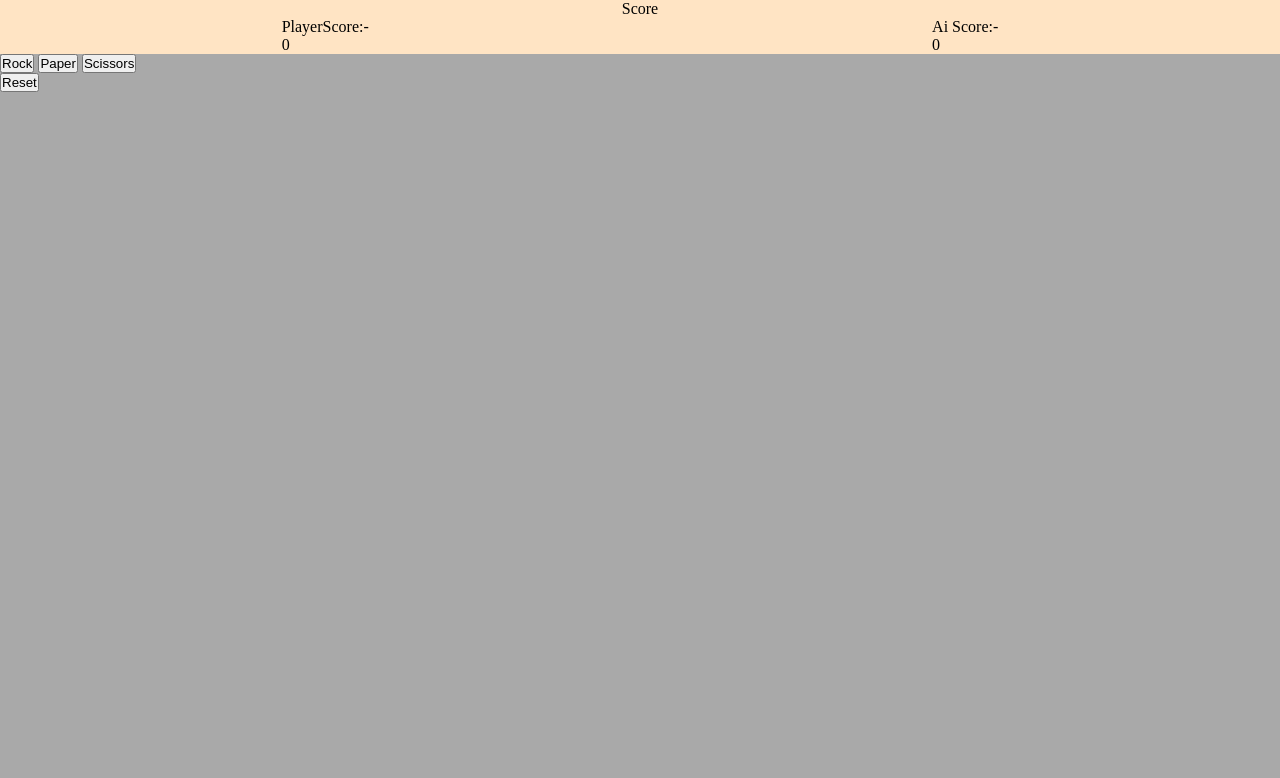
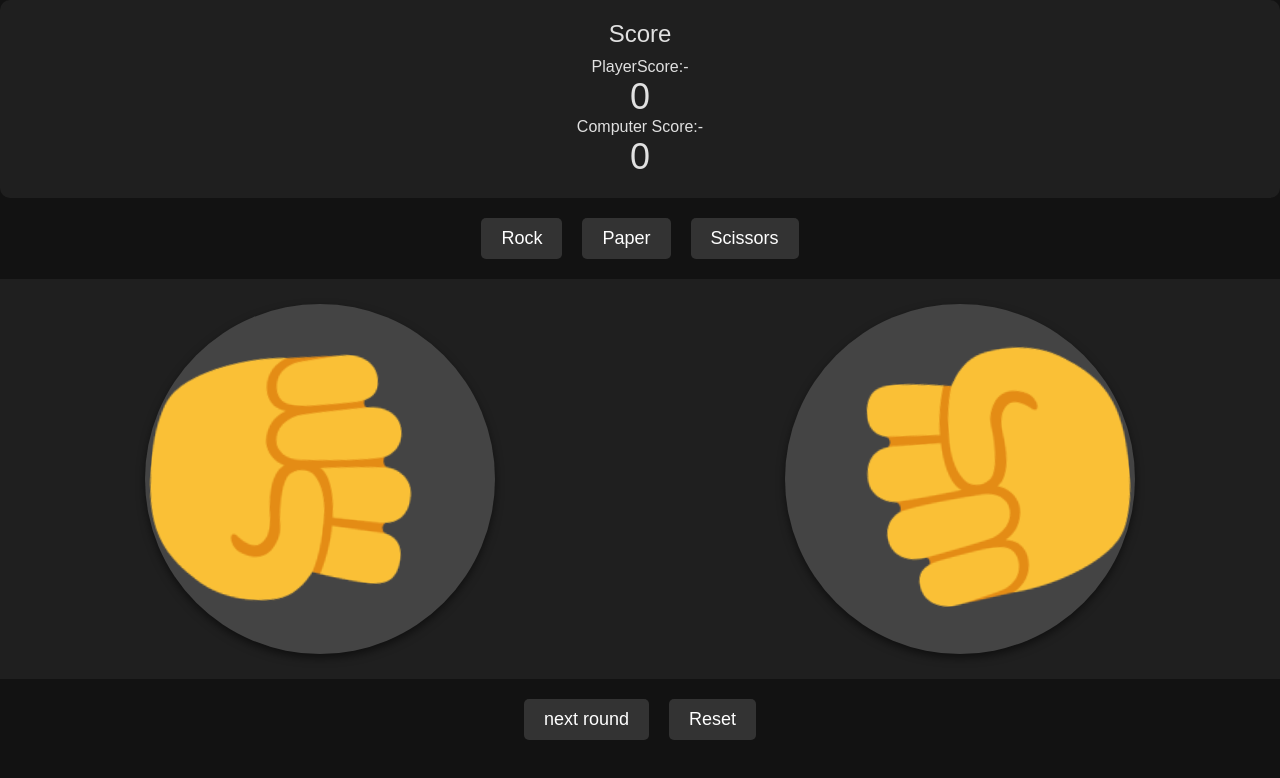
Before and after one commit to Aryan2807-hub/better_rock_paper_scissors, a plain HTML site: page index.html in a window 1280 px wide. Both pictures are taken after a click on the button "Rock". Drawn offline with Linux system fonts and the light colour scheme.

Commit message:
prefinal

```diff
--- a/index.html
+++ b/index.html
@@ -13,7 +13,7 @@
             <span>PlayerScore:-</span><div id="plscr"></div>
         </div>
         <div id="computer">
-            <p>Ai Score:- <div id="aiscr"></div></p>
+            <p>Computer Score:- <div id="aiscr"></div></p>
         </div>
     </div>
     <div class="buttons">
@@ -21,7 +21,13 @@
         <button id="paper">Paper</button>
         <button id="scissors">Scissors</button>
     </div>
+    <div class="animation">
+        <div id="you" class="emoji"><img src="/emoji/rock-emoji.png"> </div>
+
+        <div id="comp" class="emoji"><img src="/emoji/rock-emoji.png"></div>
+    </div>
     <div class="reset">
+        <button id="next round">next round</button>
         <button id="reset">Reset</button>
     </div>
 
--- a/logic.js
+++ b/logic.js
@@ -4,12 +4,24 @@ let scissors= document.getElementById("scissors");
 let playerscore=document.getElementById("plscr");
 let aiscore=document.getElementById("aiscr");
 let reset=document.getElementById("reset");
+let you = document.getElementById("you").querySelector("img");
+let comp = document.getElementById("comp").querySelector("img");
+let animation=document.getElementsByClassName("emoji");
+let nxtround=document.getElementById("next round");
+
+
+
 let a="";
 let b="";
 let player=0;
 let ai=0;
 playerscore.innerText=0;
 aiscore.innerText=0;
+const choices = {
+    "rock": "/emoji/rock-emoji.png",
+    "paper": "/emoji/paper-emoji.png",
+    "scissors": "/emoji/scissors-emoji.png"
+};
 
 
 
@@ -24,52 +36,76 @@ let updatescores=()=>{
 let rockk=() =>{
     a="rock";
     AII();
+    animate();
+
     if (b==="rock") {
-        alert('tie')
+
 
     }
     else if (b==="scissors"){
-        alert("you won");
+
         player+=1;
+
     }
     else if (b==="paper"){
-        alert("you lost");
+
         ai+=1;
+
     }
-    updatescores();
+    whowon();
+
 };
 let paperr=() =>{
     a="paper";
     AII();
+    animate();
+
+
+
     if (b==="rock") {
-        alert('you won')
+
         player+=1;
+
+
     }
     else if (b==="scissors"){
-        alert("you lost");
+
         ai+=1;
+
     }
     else if (b==="paper"){
-        alert("tie");
+
+
     }
-    updatescores();
+    whowon();
+
+
 
 };
 let scissorss=()=>{
     a="scissors";
     AII();
+    animate();
+
+
+
     if (b==="rock") {
-        alert('you lost')
+
         ai+=1;
+
     }
     else if (b==="scissors"){
-        alert("tie");
+
+
     }
     else if (b==="paper"){
-        alert("you won");
+
         player+=1;
+
     }
-    updatescores();
+    whowon();
+
+
 };
 let AII=()=>{
     c=Math.random();
@@ -84,7 +120,17 @@ let AII=()=>{
     }
 };
 
-
+let whowon=()=>{
+    if (player+=1){
+        console.log("player won")
+    }
+    else if (ai+=1){
+        console.log("computer won")
+    }
+    else{
+        console.log("tie")
+    }
+};
 
 let addreset=()=>{
     player=0;
@@ -92,6 +138,27 @@ let addreset=()=>{
     updatescores();
 };
 
+let nextround=()=>{
+    you.classList.remove("rotate-clockwise");
+    comp.classList.remove("rotate-anticlockwise");
+    updatescores();
+
+    resetImages();
+}
+let resetImages = () => {
+    you.src = choices["rock"];
+    comp.src = choices["rock"];
+};
+let animate = () => {
+    you.classList.add("rotate-clockwise");
+    comp.classList.add("rotate-anticlockwise");
+    setTimeout(() => {
+        you.src = choices[a];
+        comp.src = choices[b];
+
+    }, 720);
+};
+nxtround.addEventListener("click",nextround);
 
 reset.addEventListener("click",addreset);
 rock.addEventListener("click",rockk);
--- a/style.css
+++ b/style.css
@@ -1,22 +1,128 @@
-*{
-    padding:0%;
-    margin: 0%;
+/* Global Styles */
+* {
+    padding: 0;
+    margin: 0;
+    box-sizing: border-box;
 }
-body{
-    background-color: darkgrey;
+
+body {
+    background-color: #121212; /* Dark background color */
+    color: #e0e0e0; /* Light text color for contrast */
+    font-family: Arial, sans-serif; /* Clean font */
 }
-.score{
-    display:flex;
-    background-color: bisque;
-    flex-wrap: wrap;
+
+/* Score Section */
+.score {
+    display: flex;
+    flex-direction: column;
+    align-items: center;
+    background-color: #1f1f1f; /* Darker background for the score section */
+    padding: 20px;
+    border-radius: 10px;
+    margin-bottom: 20px;
+}
+
+#sc {
+    font-size: 24px;
+    margin-bottom: 10px;
+}
+
+#myScore, #computer {
+    display: flex;
+    flex-direction: column;
+    align-items: center;
+}
+
+#plscr, #aiscr {
+    font-size: 36px; /* Larger text for scores */
+}
+
+/* Buttons */
+.buttons {
+    display: flex;
     justify-content: center;
-    justify-content:space-around;
+    margin-bottom: 20px;
+}
 
+button {
+    background-color: #333; /* Dark button background */
+    color: #fff; /* White text for contrast */
+    border: none;
+    border-radius: 5px;
+    padding: 10px 20px;
+    margin: 0 10px;
+    font-size: 18px;
+    cursor: pointer;
+    transition: background-color 0.3s, transform 0.3s;
+}
+
+button:hover {
+    background-color: #555; /* Slightly lighter button on hover */
+}
+
+button:active {
+    transform: scale(0.98); /* Slight scale effect on click */
+}
+
+/* Emoji Animation */
+.animation {
+    display: flex;
+    justify-content: space-around;
+    align-items: center;
+    height: 400px;
+    width: 100%;
+    background-color: #1f1f1f; /* Darker background for animation area */
+}
+
+.emoji {
+    width: 350px;
+    height: 350px;
+    border-radius: 50%; /* Circular border */
+    overflow: hidden;
+    display: flex;
+    justify-content: center;
+    align-items: center;
+    background-color: #444; /* Slightly lighter dark background for emoji containers */
+    box-shadow: 0 4px 8px rgba(0, 0, 0, 0.5); /* Shadow for depth */
+    position: relative; /* To ensure image positioning inside */
+    margin: 0 20px; /* Space between emoji containers */
+}
+
+.emoji img {
+    width: 100%; /* Ensure image fills container width */
+    height: 100%; /* Ensure image fills container height */
+    object-fit: cover; /* Ensures image covers the container */
+}
+
+.reset {
+    display: flex;
+    justify-content: center;
+    margin-top: 20px;
+}
+
+.reset button {
+    margin: 0 10px;
+}
+@keyframes rotate-clockwise{
+    0%{
+        transform: rotate(0deg);
+    }
+    100%{
+        transform:rotate(95deg);
+    }
+}
+@keyframes rotate-anticlockwise {
+    0% {
+        transform: rotate(0deg);
+    }
+    100% {
+        transform: rotate(-95deg);
+    }
+}
+.rotate-clockwise {
+    animation: rotate-clockwise 1s forwards;
 
 }
-#sc{
-    display: block;
-    width:100%;
-    text-align: center;
-
+.rotate-anticlockwise{
+    animation:rotate-anticlockwise 1s forwards;
 }
```
Also changed, not shown: emoji/paper-emoji.png (added), emoji/rock-emoji.png (added), emoji/scissors-emoji.png (added).
